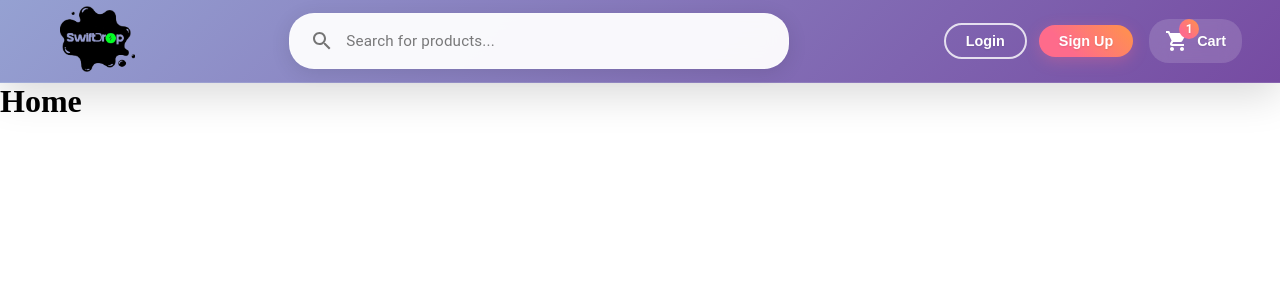
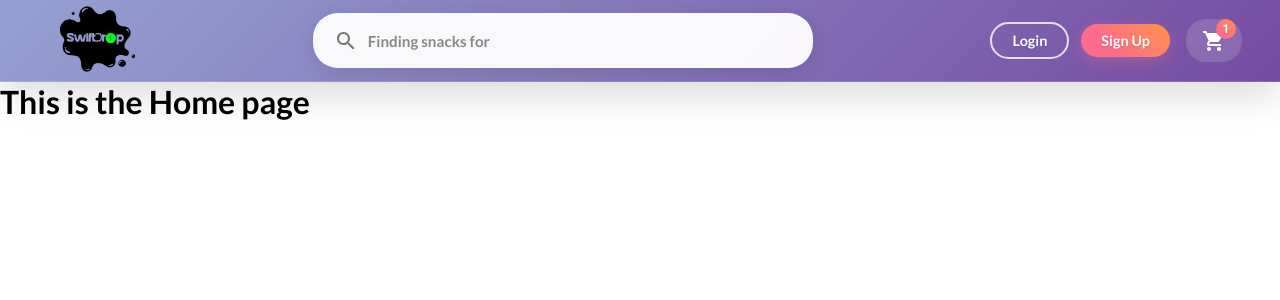
Before and after one commit to Deepansh-Srivastav/SwiftDrop, a React (Vite) app in the folder client/: page / in a window 1280 px wide. Shown: the top 300 px of the page. Built offline with nearby package versions, Linux system fonts and the light colour scheme; no server answers.

Commit message:
Added the type animation in the search bar .

```diff
--- a/client/package.json
+++ b/client/package.json
@@ -18,12 +18,15 @@
     "@react-oauth/google": "^0.12.1",
     "@reduxjs/toolkit": "^2.6.0",
     "axios": "^1.7.9",
+    "i": "^0.3.7",
+    "npm": "^11.4.2",
     "react": "^19.0.0",
     "react-dom": "^19.0.0",
     "react-redux": "^9.2.0",
     "react-router-dom": "^7.1.5",
     "react-spinners": "^0.15.0",
     "react-toastify": "^11.0.5",
+    "react-type-animation": "^3.2.0",
     "styled-components": "^6.1.15"
   },
   "devDependencies": {
--- /dev/null
+++ b/client/src/Assets/Utils.js
@@ -0,0 +1,6 @@
+export const searchPlaceholders = [
+    "Searching for fresh fruits...",
+    "Finding snacks for you...",
+    "Looking up daily essentials...",
+    "Craving something sweet?",
+];
--- a/client/src/Auth_Pages/LogIn.jsx
+++ b/client/src/Auth_Pages/LogIn.jsx
@@ -245,6 +245,6 @@ const LogIn = () => {
       </Grid>
     </Grid >
   )
-}
+};
 
-export default LogIn
+export default LogIn;
--- a/client/src/Common/Navbar.jsx
+++ b/client/src/Common/Navbar.jsx
@@ -21,6 +21,9 @@ import Fade from '@mui/material/Fade';
 import MenuIcon from '@mui/icons-material/Menu';
 import CloseIcon from '@mui/icons-material/Close';
 import { projectImages } from '../Assets/Assets.js';
+import { searchPlaceholders } from '../Assets/Utils.js';
+import TypingAnimation from './TypingAnimation.jsx';
+import { useLocation,useNavigate } from 'react-router-dom';
 
 import Badge from '@mui/material/Badge';
 import { Link } from 'react-router-dom';
@@ -343,11 +346,15 @@ const StyledMenuItem = styled(MenuItem)(({ theme }) => ({
 export default function Navbar() {
     const dispatch = useDispatch();
     const theme = useTheme();
+    const navigate = useNavigate()
 
     const [anchorEl, setAnchorEl] = React.useState(null);
     const [showMobileSearch, setShowMobileSearch] = React.useState(false);
     const handleMenu = (event) => setAnchorEl(event.currentTarget);
     const handleClose = () => setAnchorEl(null);
+
+    const location = useLocation();
+    const isSearchPage = location.pathname === "/search-product";
 
     const userData = useSelector((state) => {
         return state.userDetails
@@ -375,7 +382,7 @@ export default function Navbar() {
             <StyledAppBar position="static">
                 <Toolbar sx={{
                     justifyContent: 'space-between',
-                    padding: { xs: '8px 12px', sm: '6px 38px 6px 60px', md: '6px 38px 6px 60px' },
+                    padding: { xs: '8px 42px', sm: '6px 38px 6px 60px', md: '6px 38px 6px 60px' },
                     minHeight: { xs: '56px', sm: '64px', md: '72px' },
                     position: 'relative'
                 }}>
@@ -399,10 +406,50 @@ export default function Navbar() {
                         <SearchIconWrapper>
                             <SearchIcon fontSize="medium" />
                         </SearchIconWrapper>
-                        <StyledInputBase
-                            placeholder="Search for products..."
-                            inputProps={{ 'aria-label': 'search' }}
-                        />
+                        {isSearchPage ? (
+                            <StyledInputBase
+                                placeholder="Search for products..."
+                                inputProps={{ 'aria-label': 'search' }}
+                                autoFocus
+                            />
+                        ) : (
+                            <Box
+                                sx={{
+                                    width: "100%",
+                                        cursor: "text"
+                                }}
+                                onClick={() => {
+                                    navigate("/search-product")
+                                }}
+                            >
+                                <StyledInputBase
+                                    disabled
+                                    placeholder=""
+                                    inputProps={{ 'aria-label': 'search', style: { color: "#888" } }}
+                                    sx={{ background: "transparent", pointerEvents: "none" }}
+                                />
+                                <Box
+                                    sx={{
+                                        position: "absolute",
+                                        left: 54,
+                                        top: "50%",
+                                        transform: "translateY(-50%)",
+                                        pointerEvents: "none",
+                                        color: "#888",
+                                        fontWeight: 400,
+                                        fontSize: "0.95rem",
+                                        width: "calc(100% - 48px)",
+                                        overflow: "hidden",
+                                        whiteSpace: "nowrap",
+                                        textOverflow: "ellipsis",
+                                    }}
+                                >
+                                    <TypingAnimation
+                                        messages={searchPlaceholders}
+                                    />
+                                </Box>
+                            </Box>
+                        )}
                     </Search>
 
                     {/* Right Side - User Actions */}
@@ -539,7 +586,6 @@ export default function Navbar() {
                             >
                                 <ShoppingCartIcon fontSize={window.innerWidth < 600 ? 'small' : 'medium'} />
                             </Badge>
-                            <span>Cart</span>
                         </CartButton>
                     </Box>
                 </Toolbar>
--- /dev/null
+++ b/client/src/Common/TypingAnimation.jsx
@@ -0,0 +1,23 @@
+
+import { TypeAnimation } from 'react-type-animation';
+
+const TypingAnimation = ({ messages = [], pause = 1000, }) => {
+
+
+
+    const sequence = [];
+    messages.forEach(msg => {
+        sequence.push(msg, pause);
+    });
+
+    return (
+        <TypeAnimation
+            sequence={sequence}
+            speed={60}
+            style={{ fontSize: '1em', display: 'inline-block' }}
+            repeat={Infinity}
+        />
+    );
+};
+
+export default TypingAnimation;
--- /dev/null
+++ b/client/src/Pages/Home.jsx
@@ -0,0 +1,11 @@
+
+const Home = () => {
+
+    return (
+        <div>
+            <h1>This is the Home page</h1>
+        </div>
+    )
+}
+
+export default Home
--- a/client/src/Routes/AppRouter.jsx
+++ b/client/src/Routes/AppRouter.jsx
@@ -7,6 +7,7 @@ import ResetPassword from "../Auth_Pages/ResetPassword";
 import { useSelector } from "react-redux";
 import Navbar from "../Common/Navbar"
 import PageNotFound from "../Pages/PageNotFound";
+import Home from "../Pages/Home";
 
 const AppRouter = () => {
 
@@ -17,16 +18,11 @@ const AppRouter = () => {
     const currentRoute = location.pathname
 
     const publicRoutes = {
-        home: '/'
+        home: '/',
+        searchPage: "/search-product"
     }
 
     useEffect(() => {
-        const authRoutes = [
-            "/auth/log-in",
-            "/auth/register-user",
-            "/auth/forgot-password",
-            "/auth/reset-password",
-        ]
         setShowNavbar(Object.values(publicRoutes).includes(currentRoute));
     }, [currentRoute])
 
@@ -42,7 +38,8 @@ const AppRouter = () => {
         <>
             {showNavbar && <Navbar />}
             <Routes>
-                <Route path="/" element={<h1>Home</h1>}></Route>
+                <Route path="/" element={<Home />}></Route>
+                <Route path="/search-product" element={<h1>This is the search page</h1>}></Route>
                 <Route path="/auth/log-in" element={<LogIn />}></Route>
                 <Route path="/auth/register-user" element={<RegisterUser />}></Route>
                 <Route path="/auth/forgot-password" element={<ForgotPassword />}></Route>
--- a/client/src/Styles/Themes.css
+++ b/client/src/Styles/Themes.css
@@ -1,3 +1,11 @@
+@import url('https://fonts.googleapis.com/css2?family=Lato:ital,wght@0,100;0,300;0,400;0,700;0,900;1,100;1,300;1,400;1,700;1,900&family=Open+Sans:ital,wght@0,300..800;1,300..800&display=swap');
+
+* {
+    font-family: "sans-serif","Lato";
+    font-weight: 600;
+    font-style: normal;
+}
+
 :root {
     --secondary-color: #f7b42c;
     --background-color: #f5f5f5;
@@ -17,8 +25,6 @@
 
     --gradient-purple: linear-gradient(135deg, #667eea 0%, #764ba2 100%);
 
-
-
 }
 
 .flexBoxCentered {
```
Also changed, not shown: 1 other file (tests, documents, lock files or other folders).
